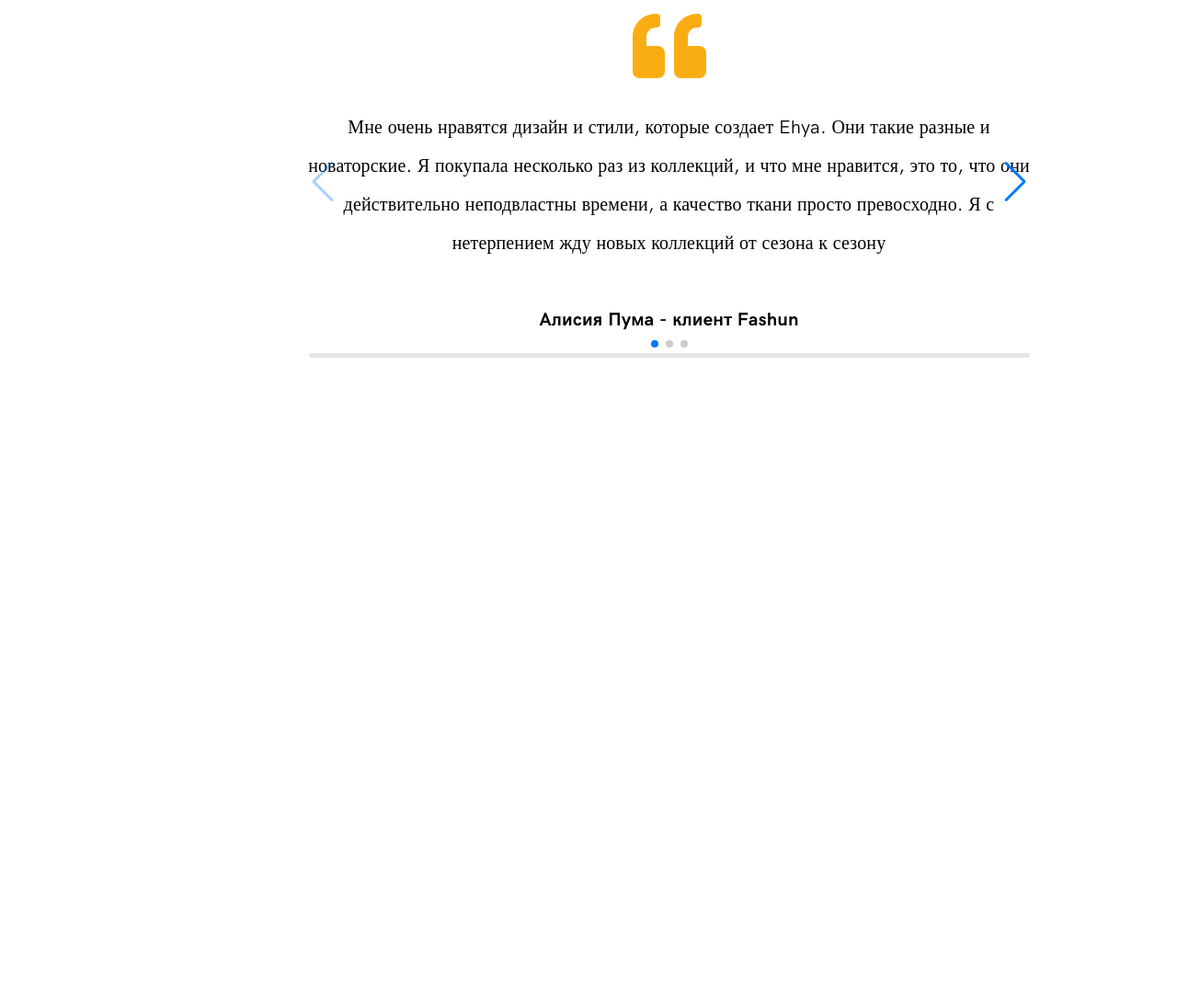
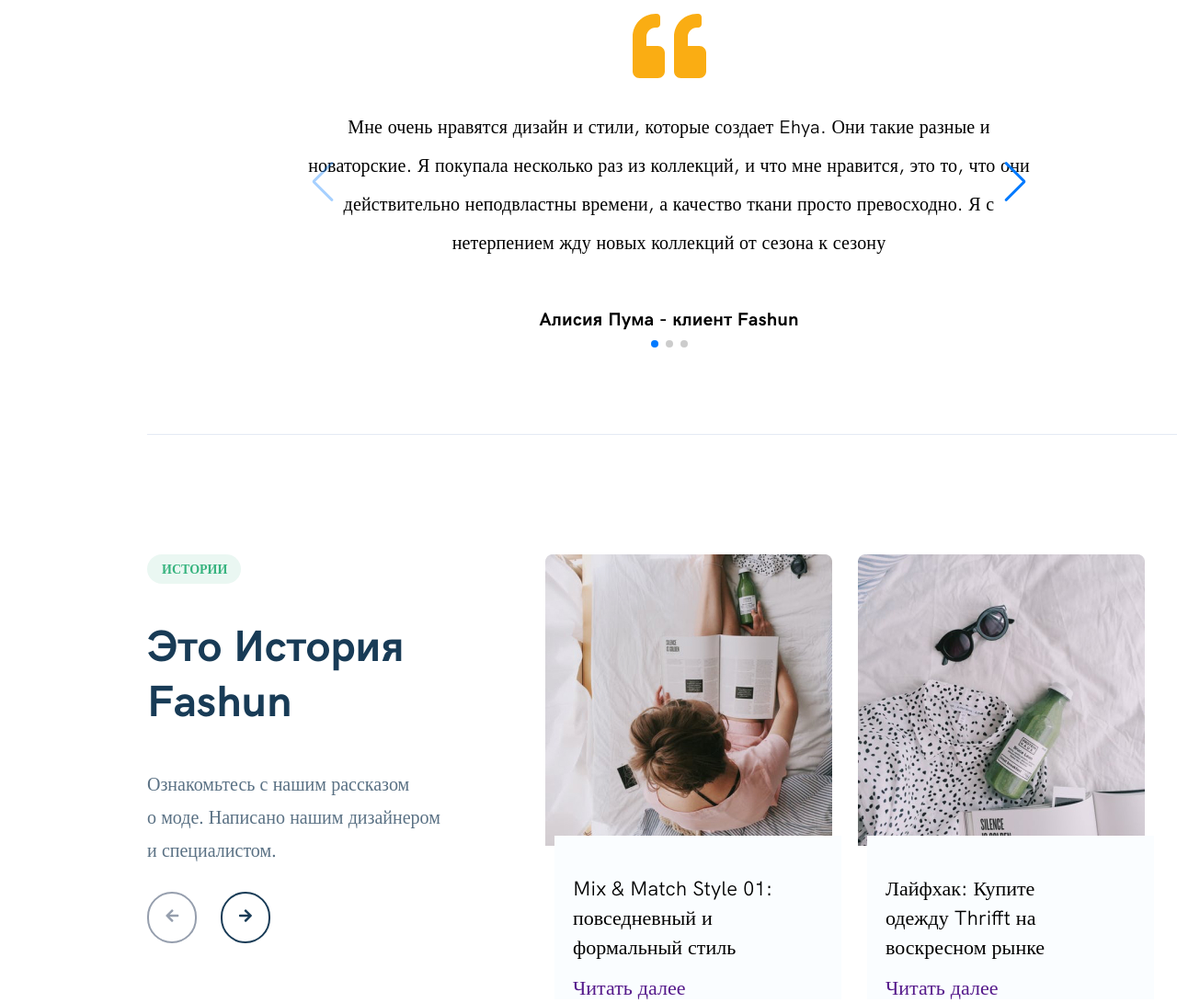
Before and after one commit to Zvezegor/ehya, a plain HTML site: page index.html in a window 1280 px wide. Shown: the part 2764-3855 px from the top of the page at 92% size. Before the commit the page ends 3156 px from the top, so only its background shows below. Drawn offline with nearby package versions, Linux system fonts and the light colour scheme.

Commit message:
stories finished

```diff
--- a/index.html
+++ b/index.html
@@ -84,7 +84,7 @@
         <p class="trends__title">Тренды</p>
         <div class="tabs__nav">
           <button class="tabs__btn btn-active" type="button" data-tab="#tab_1">
-Новинки          </button>
+          Новинки          </button>
           <button class="tabs__btn" type="button" data-tab="#tab_2">Лучшее</button>
           <button class="tabs__btn" type="button" data-tab="#tab_3">Скоро</button>
         </div>
@@ -311,9 +311,37 @@
   <!-- If we need navigation buttons -->
   <div class="swiper-button-prev"></div>
   <div class="swiper-button-next"></div>
+</div>
+<div class="stories">
+  <div class="stories__disclamer">
+    <div class="stories__disclamer--tag">ИСТОРИИ</div>
+    <h2 class="stories__disclamer--title">Это История Fashun</h2>
+    <p class="stories__disclamer--description">Ознакомьтесь с нашим рассказом <br>
+    о моде. Написано нашим дизайнером <br> и специалистом.</p>
+    <div class="stories__disclamer--buttons">
+      <button class="stories__disclamer--button1">
+        <img src="/imgs/arrow-left.svg" alt="">
+      </button>
+      <button class="stories__disclamer--button2">
+        <img src="/imgs/arrow-right.svg" alt="">
+      </button>
+    </div>
+  </div>
+  <div class="stories__item1">
+    <img src="/imgs/Shape1.jpg" alt="">
+    <div class="stories__base">
+      <p class="stories__text">Mix & Match Style 01: повседневный и <br> формальный стиль</p>
+      <a href="" class="stories__a">Читать далее</a>
+    </div>
+  </div>
+  <div class="stories__item2">
+    <img src="/imgs/Shape2.jpg" alt="">
+      <div class="stories__base">
+      <p class="stories__text">Лайфхак: Купите <br> одежду Thrifft на <br> воскресном рынке</p>
+      <a href="" class="stories__a">Читать далее</a>
 
-  <!-- If we need scrollbar -->
-  <div class="swiper-scrollbar"></div>
+  </div>
+</div>
 </div>
     <script src="/JS/tabs.js"></script>
     <script src="/JS/swiper-bundle.min.js"></script>
--- /dev/null
+++ b/styles/blocks/_stories.scss
@@ -0,0 +1,89 @@
+.stories {
+  display: flex;
+  height: 606px;
+  width: 1150px;
+  margin-top: 80px;
+  border-top: 1px solid #e5eaf4;
+  padding-top: 130px;
+  &__disclamer {
+    width: 337px;
+    height: 395px;
+    &--tag {
+      font-family: "Open Sans";
+      font-style: normal;
+      font-weight: 600;
+      font-size: 14px;
+      line-height: 20px;
+      color: #36b37e;
+      display: flex;
+      flex-direction: row;
+      align-items: center;
+      padding: 6px 16px;
+      background: rgba(54, 179, 126, 0.1);
+      border-radius: 2000px;
+      height: 32px;
+      width: 102px;
+    }
+    &--title {
+      font-family: "HKGrotesk-Bold";
+      font-style: normal;
+      font-weight: 700;
+      font-size: 48px;
+      line-height: 60px;
+      color: #183b56;
+    }
+    &--description {
+      font-family: "Open Sans";
+      font-style: normal;
+      font-weight: 400;
+      font-size: 20px;
+      line-height: 36px;
+      color: #5a7184;
+      height: 115px;
+      width: 392px;
+    }
+    &--button1 {
+      border: 2px solid #959ead;
+      border-radius: 2000px;
+      height: 56px;
+      width: 54px;
+      border-radius: 2000px;
+      background-color: #fff;
+      cursor: pointer;
+    }
+    &--button2 {
+      border: 2px solid #183b56;
+      border-radius: 2000px;
+      height: 56px;
+      width: 54px;
+      border-radius: 2000px;
+      background-color: #fff;
+      cursor: pointer;
+      margin-left: 22px;
+    }
+  }
+  &__item1 {
+    margin-left: 96px;
+  }
+  &__item2 {
+    margin-left: 28px;
+  }
+  &__base {
+    height: 178px;
+    width: 312px;
+    background: #fafdff;
+    font-family: "HKGrotesk";
+    font-size: 22px;
+    font-weight: 500;
+    line-height: 32px;
+    z-index: 2;
+    padding-top: 20px;
+    padding-left: 20px;
+    position: relative;
+    bottom: 15px;
+    left: 10px;
+  }
+  &__text {
+    margin-bottom: 12px;
+  }
+}
--- a/styles/styles.scss
+++ b/styles/styles.scss
@@ -4,6 +4,7 @@
 @import "blocks/_collection";
 @import "blocks/_trends";
 @import "blocks/_reviews";
+@import "blocks/_stories";
 @font-face {
   font-family: "HKGrotesk-Bold";
   src: url(../Fonts/hk-grotesk-bold.otf);
```
Also changed, not shown: css/styles.css, imgs/Shape1.jpg (added), imgs/Shape2.jpg (added), imgs/arrow-left.svg (added), imgs/arrow-right.svg (added), 2 other files.
